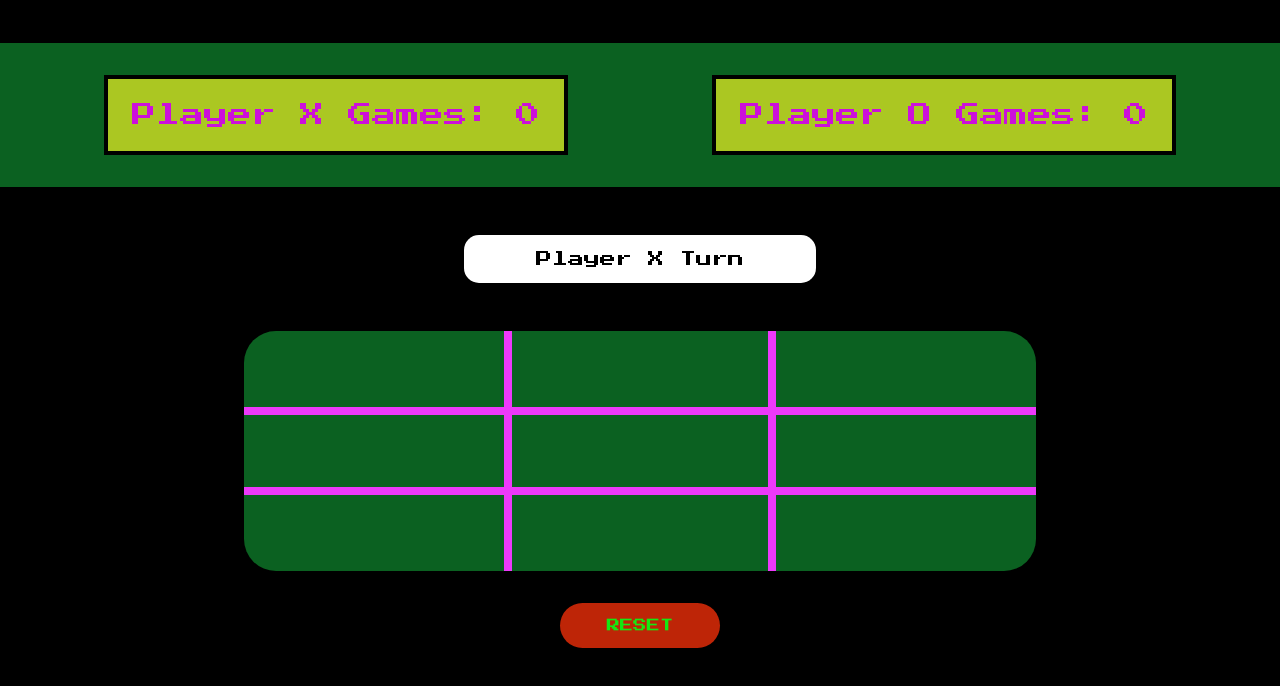
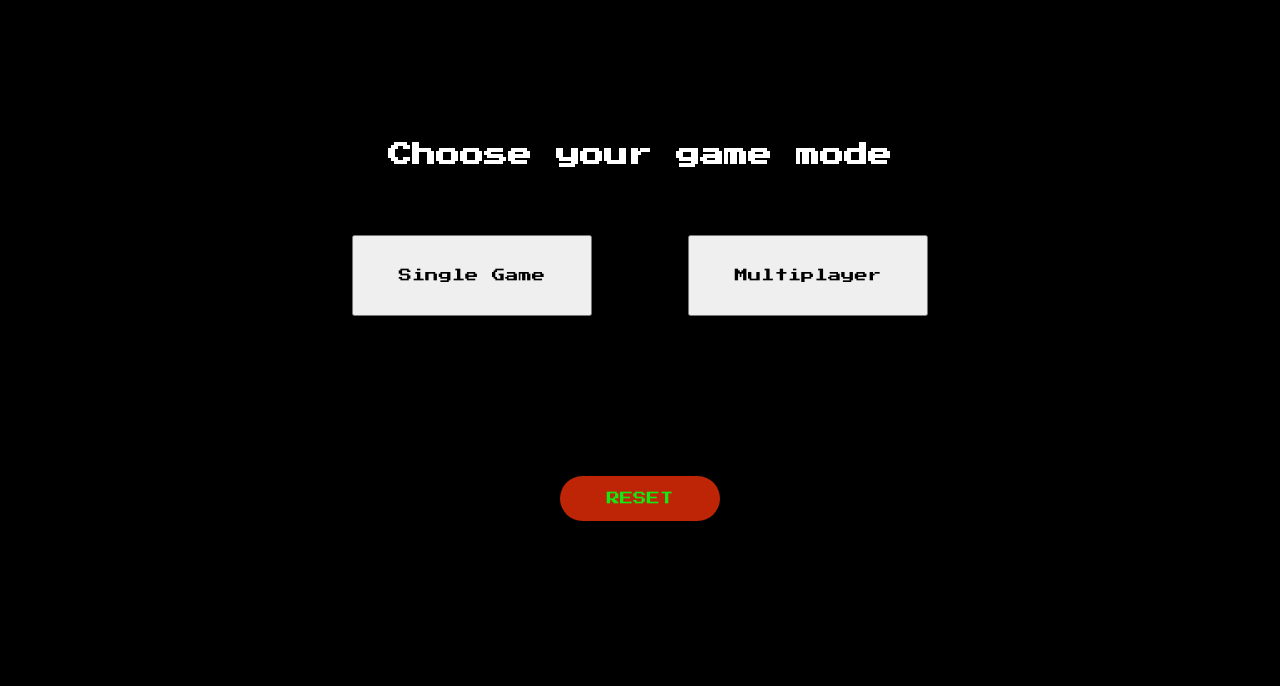
Before and after one commit to josemsb92/TicTacToe, a plain HTML site: page index.html in a window 1280 px wide. Both pictures are taken after a click on the button "RESET". Shown: the part 80-766 px from the top of the page. Drawn offline with Linux system fonts and the light colour scheme.

Commit message:
Game Mode added

```diff
--- a/app.js
+++ b/app.js
@@ -6,14 +6,32 @@ let allBox = document.querySelectorAll(".cell");
 let player1Score = document.querySelector("#player1Score");
 let player2Score = document.querySelector("#player2Score");
 let playerTurn = document.querySelector(".playerTurn");
+let controls = document.querySelector(".controls");
+let buttonResetInit = (controls.innerHTML =
+  '<button id="resetButton">RESET</button>');
+let buttonReset = document.querySelector("#resetButton");
+let scoreBoard = document.querySelector('.scoreBoard');
+let singlePlayerButton = document.querySelector('#single');
+let multiplayerButton = document.querySelector('#multiplayer');
+let chooseMode = document.querySelector('.chooseMode');
+gameBoard.style.display='none';
+scoreBoard.style.display='none';
+playerTurn.style.display='none';
+//==================Functions===================
+multiplayerButton.addEventListener('click', function(){setGame()});
 
+function resetGame(){
+  chooseMode.style.display='flex';
+  gameBoard.style.display='none';
+  scoreBoard.style.display='none';
+  playerTurn.style.display='none';
+}
 
-//==================Functions===================
-function resetAll() {
-  score1 = 0;
-  score2 = 0;
-  player1Score.textContent = `Player X Games: ${score1}`;
-  player2Score.textContent = `Player O Games: ${score2}`;
+function setGame() {
+  chooseMode.style.display='none';
+  gameBoard.style.display='flex';
+  scoreBoard.style.display='flex';
+  playerTurn.style.display='flex';
   let cell = [];
   for (let i = 0; i < 9; i++) {
     cell.push(`<button class="cell" id="cell${i + 1}"></button>`);
@@ -32,9 +50,14 @@ function resetAll() {
   allBox[6].addEventListener("click", setBox);
   allBox[7].addEventListener("click", setBox);
   allBox[8].addEventListener("click", setBox);
+  score1 = 0;
+  score2 = 0;
+  player1Score.textContent = `Player X Games: ${score1}`;
+  player2Score.textContent = `Player O Games: ${score2}`;
 
   playerTurn.innerHTML = '<p>Player X Turn</p>';
 }
+
 
 function playAgain() {
   player1Score.textContent = `Player X Games: ${score1}`;
@@ -64,7 +87,7 @@ function playAgain() {
   allBox[8].addEventListener("click", setBox);
 }
 
-resetAll();
+
 
 function winnerTemplate() {
 
@@ -257,11 +280,8 @@ function setBox() {
 //================GAME BOARD =================
 
 //================Controls====================
-let controls = document.querySelector(".controls");
-let buttonResetInit = (controls.innerHTML =
-  '<button id="resetButton">RESET</button>');
-let buttonReset = document.querySelector("#resetButton");
+
 
 //==================Events======================
 
-buttonReset.addEventListener("click", resetAll);
+buttonReset.addEventListener("click", resetGame);
--- a/css/style.css
+++ b/css/style.css
@@ -11,9 +11,31 @@ body{
 header{
     padding: 1.5rem;
 }
-h1{
+header h1{
     text-shadow: 0.1rem 0.1rem 0.1rem #ffffff;
 }
+/*========== Game Mode============*/
+
+.chooseMode{
+    display: flex;
+    justify-content: center;
+    padding: 5rem 10rem;
+    flex-wrap: wrap;
+
+}
+.chooseMode h1{
+    width: 100%;
+}
+.chooseMode button{
+    padding: 2rem;
+    width: 15rem;
+    margin: 3rem;
+    font-family: 'Press Start 2P', Courier, monospace;
+}
+.chooseMode button:hover{
+    background-color:#9f9f9ff5;
+}
+
 
 /*==========Score Board =============*/
 .scoreBoard{
--- a/index.html
+++ b/index.html
@@ -12,6 +12,11 @@
       <h1>TIC TAC TOE</h1>
     </header>
     <main>
+      <section class="chooseMode">
+        <h1>Choose your game mode</h1>
+        <button id="single">Single Game</button>
+        <button id="multiplayer">Multiplayer</button>
+      </section>
       <section class="scoreBoard">
         <div class="playerScore" id="player1Score"></div>
         <div class="playerScore" id="player2Score"></div>
```
